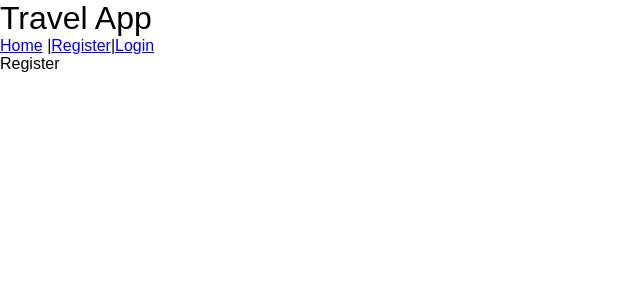
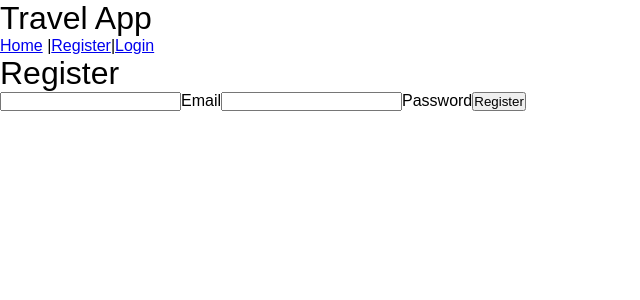
Before and after one commit to GabrielMelhem/Travel_App, a React (Vite) app: page /register in a window 1280 px wide. Shown: the top 300 px of the page, without its empty margins (0-640 px from the left). Built offline with nearby package versions, Linux system fonts and the light colour scheme.

Commit message:
Register/Login added

```diff
--- a/src/pages/login/Login.jsx
+++ b/src/pages/login/Login.jsx
@@ -1,9 +1,39 @@
-import React from 'react'
+import React from "react";
+import { useContext, useState } from "react";
+// import { AuthContext } from "../../context/AuthContext";
 
 const Login = () => {
+  // const { login } = useContext(AuthContext);
+  const [email, setEmail] = useState("");
+  const [password, setPassword] = useState("");
+
+  const handleEmailChange = (e) => {
+    setEmail(e.target.value);
+    // console.log("email :>> ", email);
+  };
+  const handlePasswordChange = (e) => {
+    setPassword(e.target.value);
+    // console.log("password :>> ", password);
+  };
+
+  const handleLogin = (e) => {
+    e.preventDefault();
+    console.log("email, password :>> ", email, password);
+    // login(email, password);
+  };
+
   return (
-    <div>Login</div>
-  )
-}
+    <>
+      <h1>Login</h1>
+      <form onSubmit={handleLogin}>
+        <input type="text" id="email" onChange={handleEmailChange} />
+        <label htmlFor="email">Email</label>
+        <input type="password" id="password" onChange={handlePasswordChange}/>
+        <label htmlFor="pssword">Password</label>
+        <button type="submit">Login</button>
+      </form>
+    </>
+  );
+};
 
-export default Login
+export default Login;
--- a/src/pages/register/Register.jsx
+++ b/src/pages/register/Register.jsx
@@ -1,8 +1,40 @@
 import React from 'react'
+import { useContext, useState } from "react";
+// import { AuthContext } from "../../context/AuthContext"
 
 const Register = () => {
+  // const { register } = useContext(AuthContext);
+  const [email, setEmail] = useState("");
+  const [password, setPassword] = useState("");
+
+  const handleEmailChange = (e) => {
+    setEmail(e.target.value);
+    // console.log("email :>> ", email);
+  };
+
+  const handlePasswordChange = (e) => {
+    setPassword(e.target.value);
+    // console.log("password :>> ", password);
+  };
+
+  const handleRegister = (e) => {
+    e.preventDefault();
+    console.log("email, password :>> ", email, password);
+    // register(email, password);
+  };
+
   return (
-    <div>Register</div>
+    <>
+    <h1>Register</h1>
+    <form onSubmit={handleRegister}>
+      <input type='text' id='email' onChange={handleEmailChange}/>
+      <label htmlFor='email'>Email</label>
+      <input type='password' id='password' onChange={handlePasswordChange}/>
+      <label htmlFor='password'>Password</label>
+      <button type='submit'>Register</button>
+    </form>
+    </>
+
   )
 }
 
```
